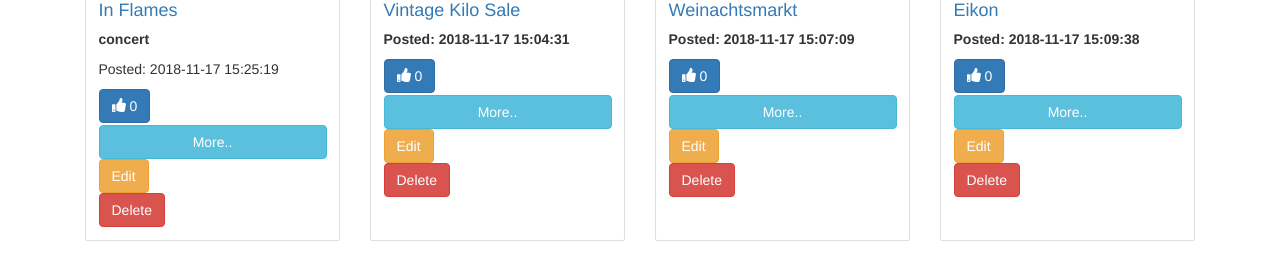
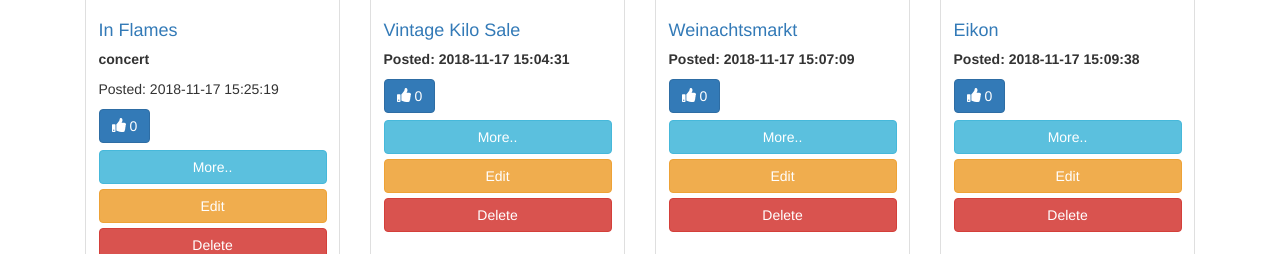
Before and after one commit to eva-bukli/FSWD50_Eva_Bukli_CodeReview11, a PHP site: page /event.php in a window 1280 px wide. Shown: the part 1351-1605 px from the top of the page. Run offline with PHP 8.4, Linux system fonts and the light colour scheme; a user stored in the database is signed in; data comes from the database, SQL or seed files in the repository; some libraries are stand-ins or nearby versions.

Commit message:
made the buttons nicer

```diff
--- a/concerts.php
+++ b/concerts.php
@@ -29,17 +29,17 @@
         </h4><p><b>concert</b></p>
         <p class="card-text">Posted: <?php echo $row["concert_post"]; ?></p>
         <form class="mb-1" id="single" action='home.php' method='get' >
-          <button name="like" value="<?php echo $row["concert_id"]; ?>" class="btn  btn-primary "><i class="fa fa-thumbs-up"></i> <?php echo $row["concert_like"]; ?></button>
+          <button name="like" value="<?php echo $row["concert_id"]; ?>" class="btn mb-2 btn-primary "><i class="fa fa-thumbs-up"></i> <?php echo $row["concert_like"]; ?></button>
         </form>
         <form id="single" action='single_concert.php' method='get' >
-          <button class="btn btn-info btn-block " type="submit" name='idc' value="<?php echo $row["concert_id"]; ?>">More..</button>
+          <button class="btn btn-info btn-block  mb-2" type="submit" name='idc' value="<?php echo $row["concert_id"]; ?>">More..</button>
         </form><?php
  if (1==$currentrole) { echo
         "<form id='single' action='cupdate.php' method='get' >
-            <button class='btn btn-warning' type='submit' name='editcon' value='".$row['concert_id']."' >Edit</button>
+            <button class='btn btn-warning btn-block  mb-2' type='submit' name='editcon' value='".$row['concert_id']."' >Edit</button>
         </form>
         <form id='single' action='home.php' method='post' >
-            <button class='btn btn-danger' type='submit' name='deletecon' value='".$row['concert_id']."' >Delete</button>
+            <button class='btn btn-danger btn-block  mb-2' type='submit' name='deletecon' value='".$row['concert_id']."' >Delete</button>
         </form>"; }?>
       </form>
     </div>
--- a/thingstodo.php
+++ b/thingstodo.php
@@ -26,17 +26,17 @@
           <a href="#"><?php echo $row["things_name"]; ?></a>
         </h4><p><b>Posted: <?php echo $row["things_post"]; ?></b></p>
         <form class="mb-1" id="single" action='home.php' method='get' >
-          <button name="like" value="<?php echo $row["things_id"]; ?>" class="btn  btn-primary "><i class="fa fa-thumbs-up"></i> <?php echo $row["things_like"]; ?></button>
+          <button name="like" value="<?php echo $row["things_id"]; ?>" class="btn  mb-2 btn-primary "><i class="fa fa-thumbs-up"></i> <?php echo $row["things_like"]; ?></button>
         </form>
         <form id="single" action='single_things.php' method='get' >
-          <button class="btn btn-info btn-block " type="submit" name='idt' value="<?php echo $row["things_id"]; ?>">More..</button>
+          <button class="btn btn-info btn-block mb-2" type="submit" name='idt' value="<?php echo $row["things_id"]; ?>">More..</button>
         </form><?php
  if (1==$currentrole) { echo
         "<form id='single' action='tupdate.php' method='get' >
-            <button class='btn btn-warning' type='submit' name='editthings' value='".$row['things_id']."' >Edit</button>
+            <button class='btn btn-warning btn-block mb-2' type='submit' name='editthings' value='".$row['things_id']."' >Edit</button>
         </form>
         <form id='single' action='home.php' method='post' >
-            <button class='btn btn-danger' type='submit' name='deletethings' value='".$row['things_id']."' >Delete</button>
+            <button class='btn btn-danger btn-block  mb-2' type='submit' name='deletethings' value='".$row['things_id']."' >Delete</button>
         </form>"; }?>
       </form>
     </div>
--- a/users.php
+++ b/users.php
@@ -15,9 +15,9 @@
           </h4><p><?php echo $row["userRole"]; ?></p>
           <p><b><?php echo $row["userEmail"]; ?></b></p>
           <form id="single" action='users.php' method='get' >
-            <button class="btn btn-danger" type="submit" name='deleteuser' value="<?php echo $row["userId"]; ?>" >Delete User</button>
-            <button class="btn btn-warning" type="submit" name='upgradeuser' value="<?php echo $row["userId"]; ?>" >Make Admin</button>
-            <button class="btn btn-warning" type="submit" name='upgradeuser2' value="<?php echo $row["userId"]; ?>" >Make User</button>
+            <button class="btn btn-danger mb-2" type="submit" name='deleteuser' value="<?php echo $row["userId"]; ?>" >Delete User</button>
+            <button class="btn btn-warning mb-2" type="submit" name='upgradeuser' value="<?php echo $row["userId"]; ?>" >Make Admin</button>
+            <button class="btn btn-warning mb-2" type="submit" name='upgradeuser2' value="<?php echo $row["userId"]; ?>" >Make User</button>
            </form>
            </div>
       </div>
```
Also changed, not shown: restaurants.php (+4 -4 lines).
